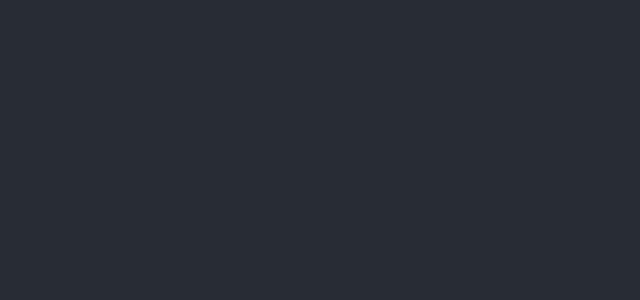
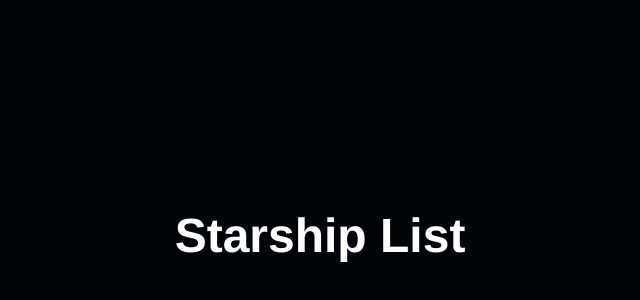
Before and after one commit to namaeconde/starships, a React (Create React App) app: page / in a window 1280 px wide. Shown: the part 164-464 px from the top of the page, without its empty margins (320-960 px from the left). Built offline with nearby package versions, Linux system fonts and the light colour scheme.

Commit message:
Add theme and color palette

```diff
--- a/package.json
+++ b/package.json
@@ -3,6 +3,8 @@
   "version": "0.1.0",
   "private": true,
   "dependencies": {
+    "@emotion/react": "^11.5.0",
+    "@emotion/styled": "^11.3.0",
     "@mui/material": "^5.0.4",
     "@testing-library/jest-dom": "^5.11.4",
     "@testing-library/react": "^11.1.0",
--- a/src/App.tsx
+++ b/src/App.tsx
@@ -1,12 +1,22 @@
-import React from 'react';
+import { ThemeProvider } from "@mui/material/styles";
+import theme, { color } from "./theme";
+import CssBaseline from '@mui/material/CssBaseline';
 import './App.css';
+import Box from "@mui/material/Box";
+import HomePage from "./pages/HomePage";
 
 function App() {
   return (
-    <div className="App">
-      <header className="App-header">
-      </header>
-    </div>
+    <ThemeProvider theme={theme}>
+      <CssBaseline />
+      <Box
+        display="flex"
+        minHeight="100vh"
+        bgcolor={ color.black_pearl }
+      >
+        <HomePage />
+      </Box>
+    </ThemeProvider>
   );
 }
 
--- /dev/null
+++ b/src/pages/HomePage.tsx
@@ -0,0 +1,10 @@
+import Typography from "@mui/material/Typography";
+import Stack from "@mui/material/Stack";
+
+export default function HomePage() {
+  return (
+    <Stack spacing={2} margin="0 auto" justifyContent="center">
+      <Typography fontSize={48} fontWeight={700}>Starship List</Typography>
+    </Stack>
+  )
+}
--- /dev/null
+++ b/src/theme.js
@@ -0,0 +1,22 @@
+import { createTheme } from '@mui/material/styles';
+
+/**
+ * Color names from https://www.htmlcsscolor.com/
+ */
+export const color = {
+  white: "#FFFFFF",
+  black_pearl: "#000408",
+  midnigt_moss: "#232524",
+  wild_watermelon: "#FF6871"
+}
+
+const theme = createTheme({
+  palette: {
+    mode: "dark"
+  },
+  typography: {
+    "fontFamily": `"Helvetica"`
+  }
+});
+
+export default theme;
```
Also changed, not shown: 1 other file (tests, documents, lock files or other folders).
